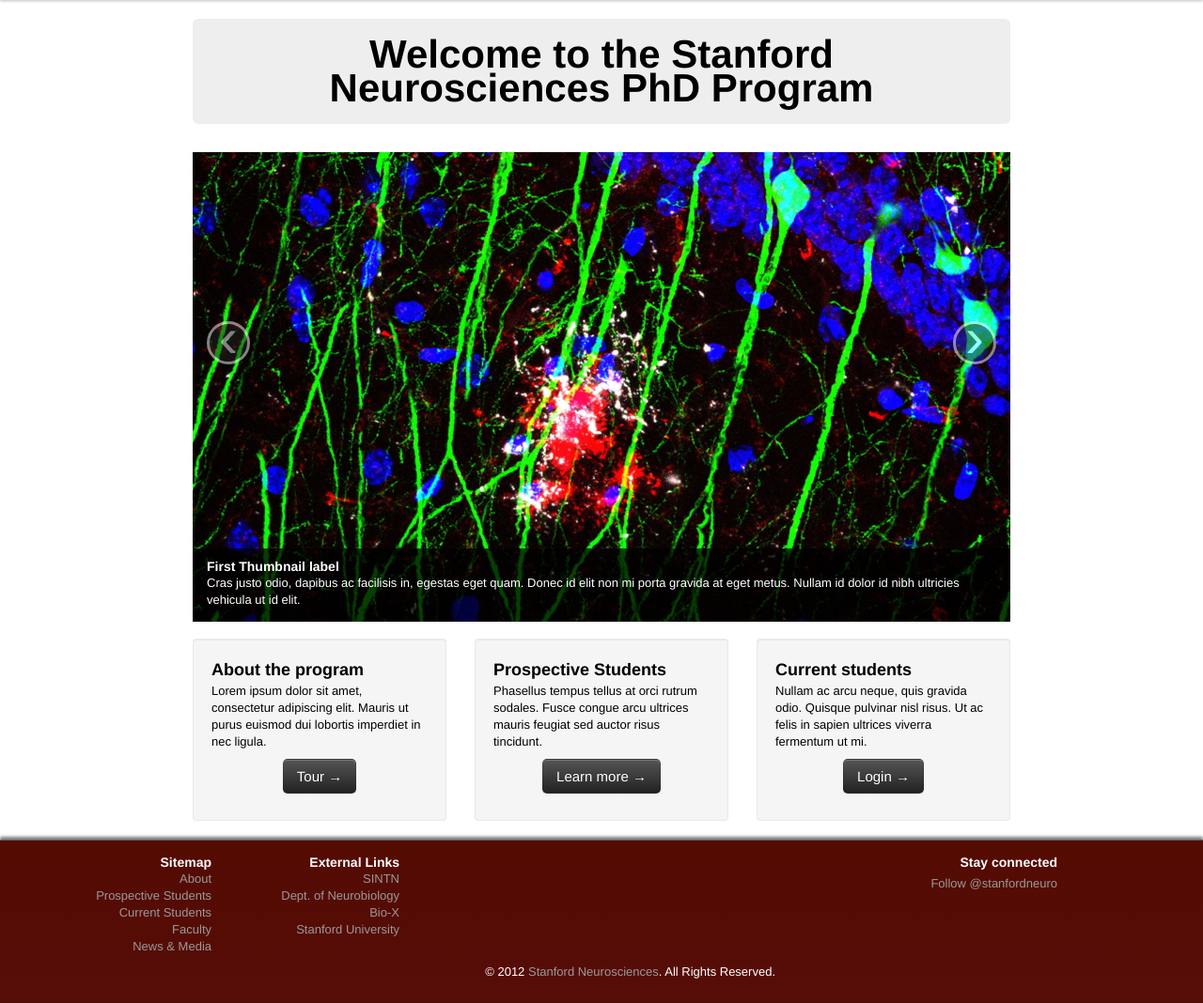
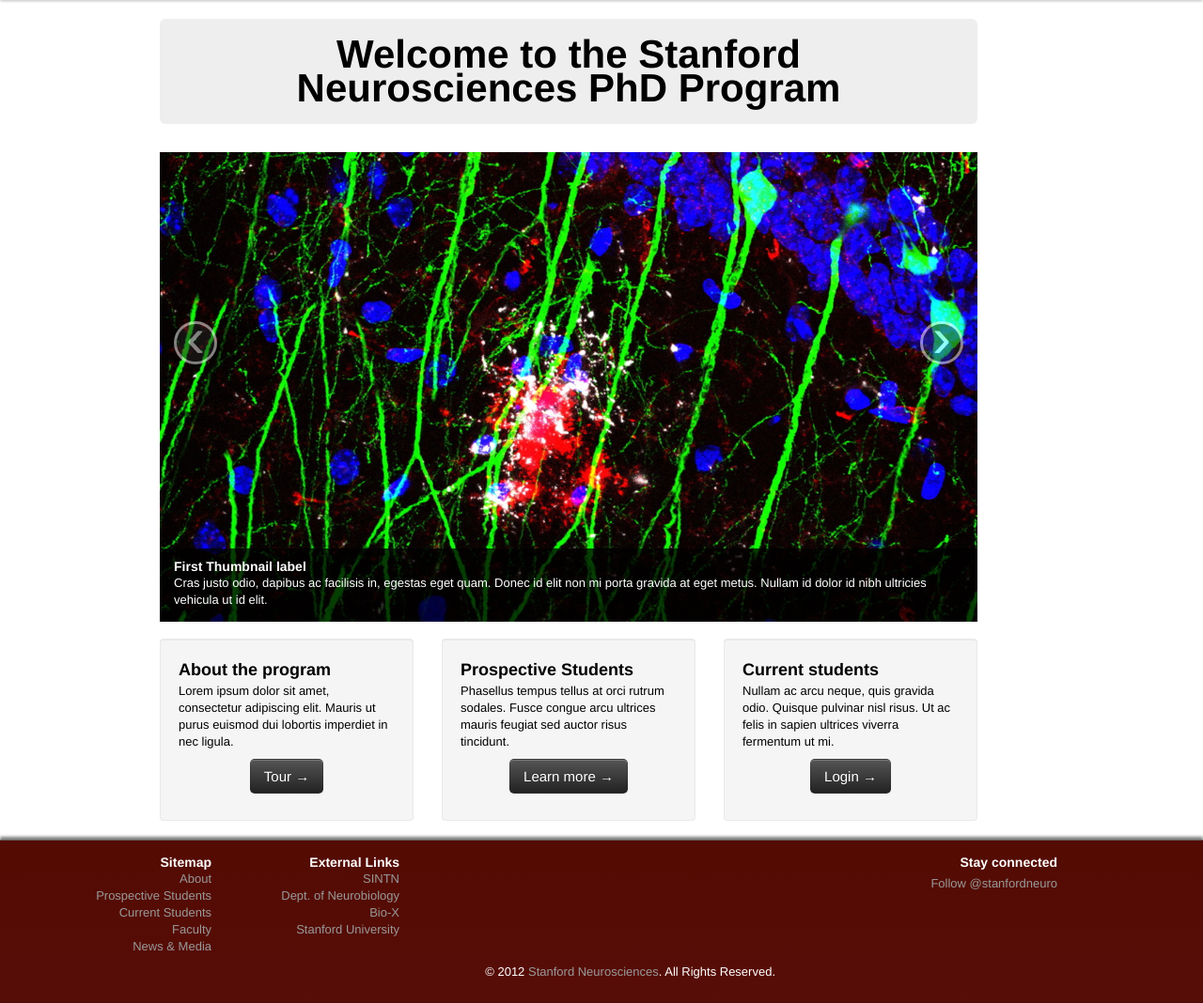
Before and after one commit to etrautmann/stanford_neuro_site, a Django app: page / in a window 1280 px wide. Shown: the part 40-1108 px from the top of the page at 94% size. Run offline with Django 3.2, Linux system fonts and the light colour scheme; style sheets or scripts are compiled from the project's sources; parts of the project's set-up code (start-up, migrations or seed data) failed here and were passed over; some libraries are stand-ins or nearby versions.

Commit message:
switched to fluid container, added min-height to body

```diff
--- a/main/static/css/custom.less
+++ b/main/static/css/custom.less
@@ -55,3 +55,6 @@ body {
 }
 
 /* Body */
+.container-fluid {
+  min-height: 500px;
+}
--- a/main/templates/base.html
+++ b/main/templates/base.html
@@ -45,7 +45,7 @@
             <span class="icon-bar"></span>
             <span class="icon-bar"></span>
           </a>
-          <a class="brand" href="#">Stanford Neurosciences</a>
+          <a class="brand" href="/">Stanford Neurosciences</a>
           <div class="nav-collapse">
             <ul class="nav pull-right">
               <li><a href="about/">About</a></li>
@@ -75,7 +75,7 @@
       </div>
     </div>
 
-    <div class="container">
+    <div class="container-fluid">
       <div class="row">
         {% block fullcontent %}
         <div class="span2 offset1">
```
